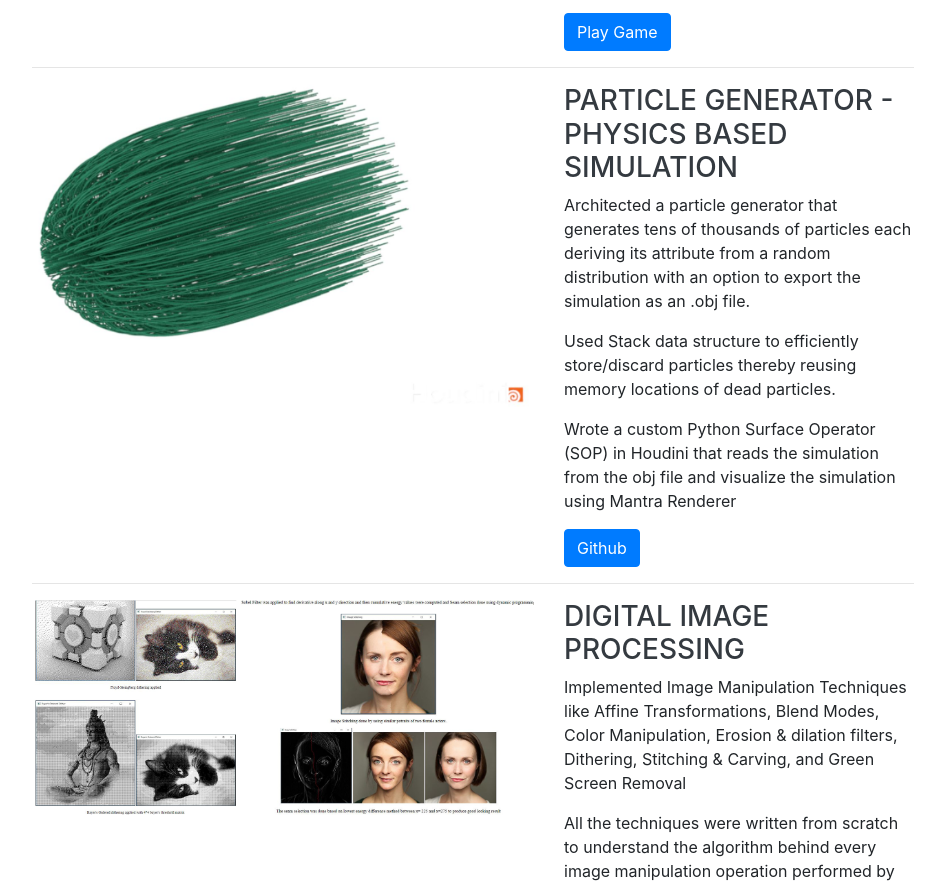
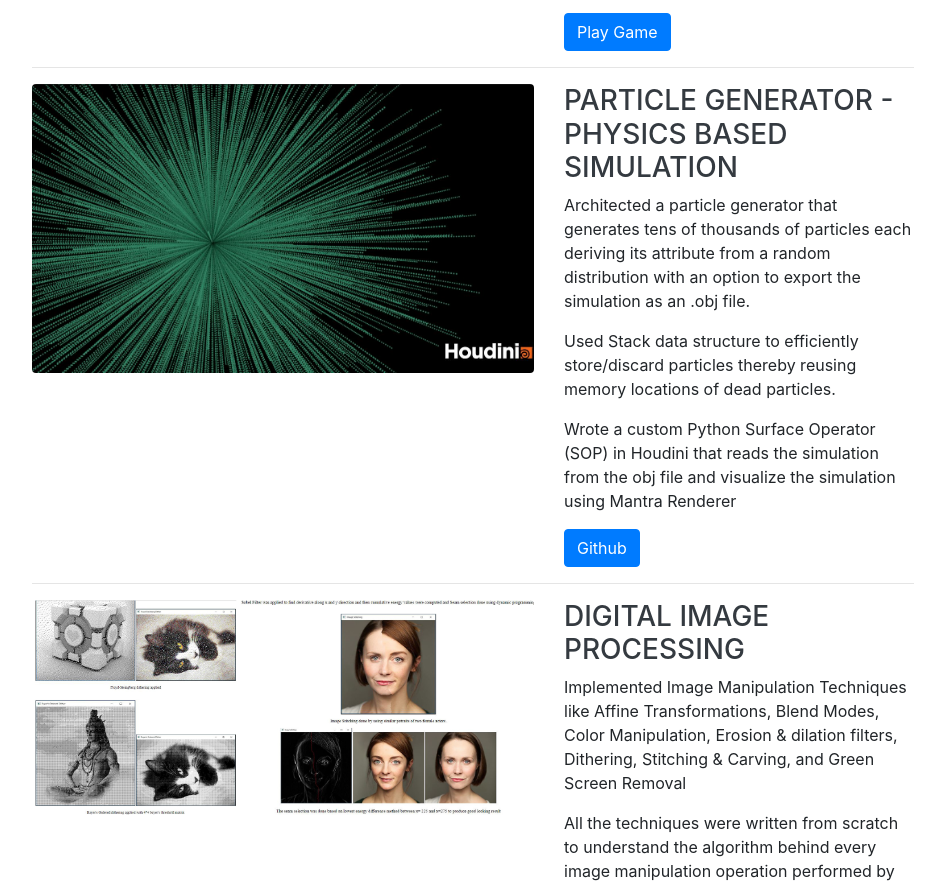
Before and after one commit to anantha-natarajan/portfolio, a website with bundled scripts: page index.html in a window 1280 px wide. Shown: the part 1797-2681 px from the top of the page, without its empty margins (303-1244 px from the left). Built offline with nearby package versions, Linux system fonts and the light colour scheme; a web font is replaced by a local one.

Commit message:
Small Changes

```diff
--- a/index.html
+++ b/index.html
@@ -163,7 +163,7 @@ function carousel() {
       <div class="row">
         <div class="col-md-7">
           <a href="#">
-            <img class="img-fluid rounded mb-3 mb-md-0 " style= "" src="img/VisualizingParticles_1.JPG" alt="">
+            <img class="img-fluid rounded mb-3 mb-md-0 " style= "" src="img/VisualizingParticles_3.JPG" alt="">
 			<!--<img class="img-fluid rounded mb-3 mb-md-0 " style= "" src="img/VisualizingParticles_2.JPG" alt="">
 			<img class="img-fluid rounded mb-3 mb-md-0 " style= "" src="img/VisualizingParticles_2.JPG" alt="">-->
 
```
Also changed, not shown: img/profile1.jpg (deleted).
